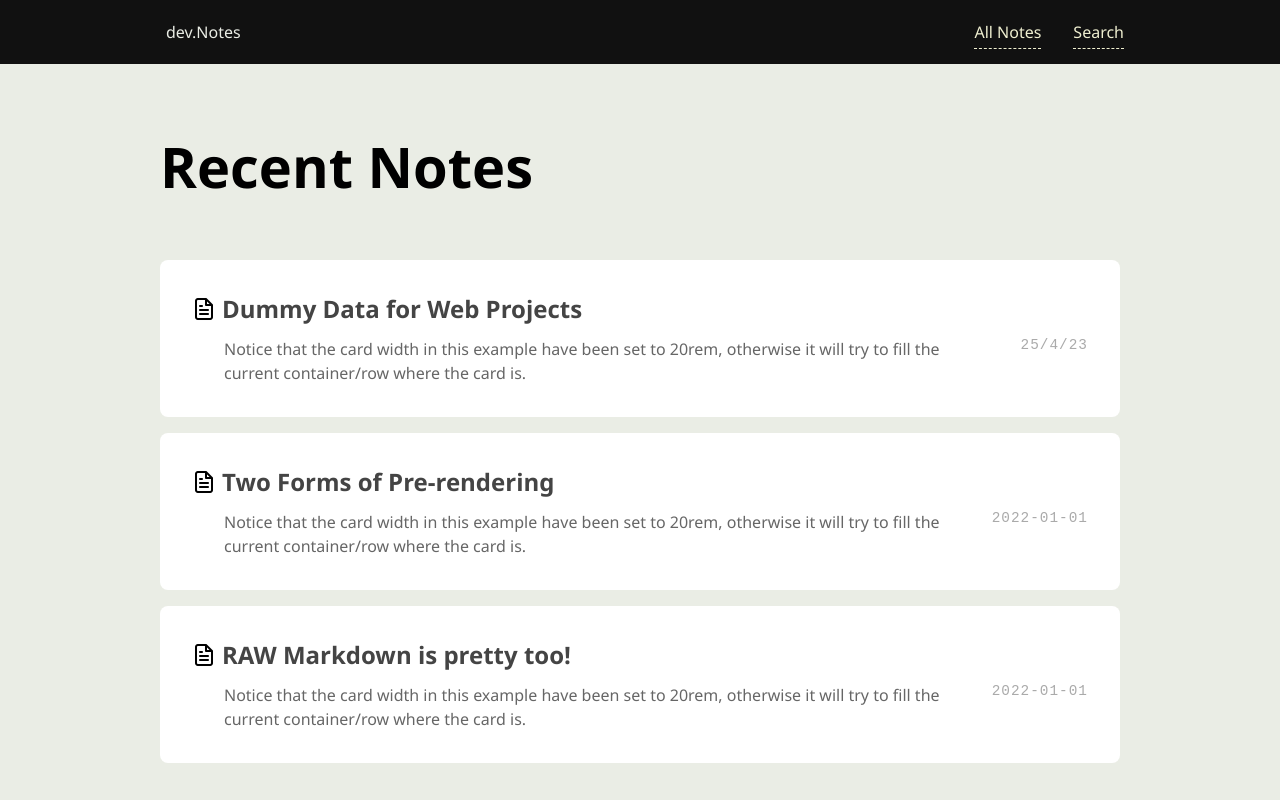
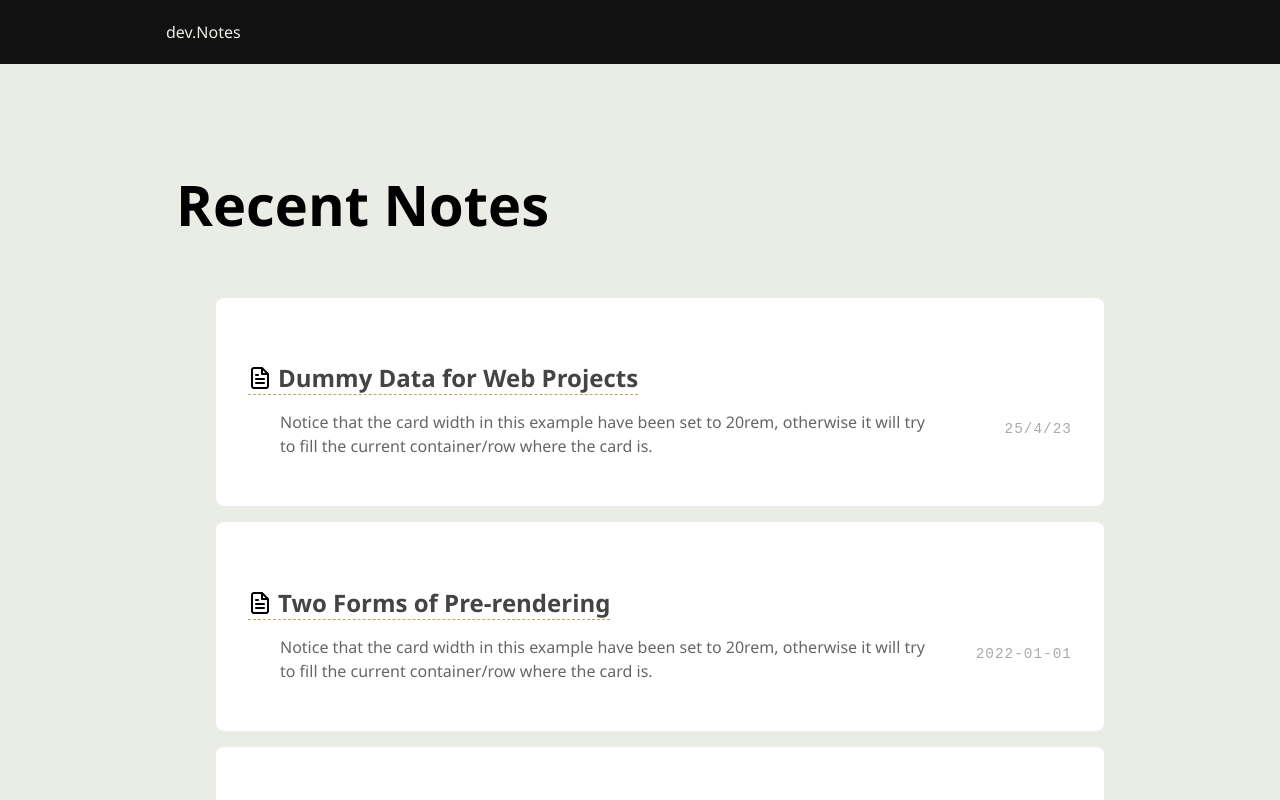
Before and after one commit to ayushsaranGithuB/notesapp, a Next.js app: page / in a window 1280 px wide. Shown: the top 800 px of the page. Built offline with nearby package versions, Linux system fonts and the light colour scheme.

Commit message:
styling for individual posts page

```diff
--- a/components/navbar.js
+++ b/components/navbar.js
@@ -8,8 +8,8 @@ const NavBar = () => {
                 <div className="logo">
                     <Link href="/">dev.Notes</Link>
                 </div>
-                <Link href="/notes">All Notes</Link>
-                <Link href="/search">Search</Link>
+                {/* <Link href="/notes">All Notes</Link>
+                <Link href="/search">Search</Link> */}
             </div>
         </nav>
 
--- a/files/dummy-data.md
+++ b/files/dummy-data.md
@@ -3,10 +3,21 @@ title: 'Dummy Data for Web Projects'
 date: '25/4/23'
 ---
 
-We recommend using Static Generation (with and without data) whenever possible because your page can be built once and served by CDN, which makes it much faster than having a server render the page on every request.
+There are some great Free Resources for Generating Realistic Data to use for API testing and to populate static designs.
 
-#(1) Faker
+# Faker
 Faker is a Python library that helps you generate fake data.
+
 Furthermore, it has its own pytest plugin, which provides a faker fixture you can use in your tests.
 
 [Faker GitHub](https://github.com/joke2k/faker)
+
+
+# Mockaroo
+
+Mockaroo enables you to rapidly and randomly generate test data based on the specifications you define (such as SQL, XML, JSON, and CSV) and load it right into your test environment.
+You can also construct and save schemas for later use.
+
+*BONUS* Using the Mockaroo docker image, you can create and deploy a mock APIs to test with.
+
+[Website](http://www.mockaroo.com/) | [GitHub](https://github.com/mockaroo/)
--- a/pages/notes/[id].js
+++ b/pages/notes/[id].js
@@ -8,12 +8,13 @@ export default function Note({ postData }) {
             <Head>
                 <title>{postData.title}</title>
             </Head>
-            <main>
+            <main className='singleNote'>
                 <article className='note'>
-                    <h1 className="headingXl">{postData.title}</h1>
                     <div className="noteDate">
                         {postData.date}
                     </div>
+                    <h1 className="headingXl">{postData.title}</h1>
+
                     <div className='noteText' dangerouslySetInnerHTML={{ __html: postData.contentHtml }} />
                 </article>
             </main>
--- a/styles/globals.css
+++ b/styles/globals.css
@@ -1,21 +1,29 @@
+/* ----------- Global CSS Variables ------------ */
+:root {
+  --link: #bea761;
+  --light: #ffffff;
+  --dark: #ffffff;
+}
+
+/* ----------- Global APP Styles ------------ */
+
 * {
   box-sizing: border-box;
-  padding: 0;
-  margin: 0;
 }
 
 body {
   background-color: #eaede5;
   font-family: 'Segoe UI', Tahoma, Geneva, Verdana, sans-serif;
   font-size: 16px;
-
+  margin: 0;
+  padding: 0;
 }
 
 main {
   min-height: 70vh;
   max-width: 960px;
   margin: 0 auto;
-  padding: 4em 0;
+  padding: 4em 1em;
 }
 
 nav {
@@ -56,7 +64,7 @@ nav .logo a:hover {
 
 nav a {
   margin: 0 1em;
-  color: #efefd0;
+  color: var(--link);
   border-bottom: 1px dashed;
   text-decoration: none;
 }
@@ -79,3 +87,12 @@ footer a:visited {
   color: inherit;
   text-decoration: none;
 }
+
+/* Link Styles XXXXXXXXXXXXXXXXXXXXXXXXXXXXXXXXXXXXXXXXXXXXX */
+
+a:link,
+a:visited {
+  color: var(--link);
+  text-decoration: none;
+  border-bottom: 1px dashed var(--link);
+}
--- a/styles/notes.css
+++ b/styles/notes.css
@@ -2,8 +2,22 @@
     font-size: 3em;
 }
 
-article.note {
-    background-color: beige;
+/* // Single Note Page */
+.singleNote .noteText {
+    background-color: #fff;
+    border-radius: 8px;
+    margin: 1em auto;
+    padding: 2em;
+}
+
+.singleNote .noteDate {
+    margin-right: 30px;
+    margin-top: 30px;
+}
+
+.noteText p {
+    margin-bottom: 0.4em;
+    margin-top: 0.2em;
 }
 
 
@@ -48,3 +62,8 @@ article.note {
     letter-spacing: 1px;
     color: #AAA;
 }
+
+.noteText h1 {
+    margin-top: 2em;
+    margin-bottom: 0.5em;
+}
```
